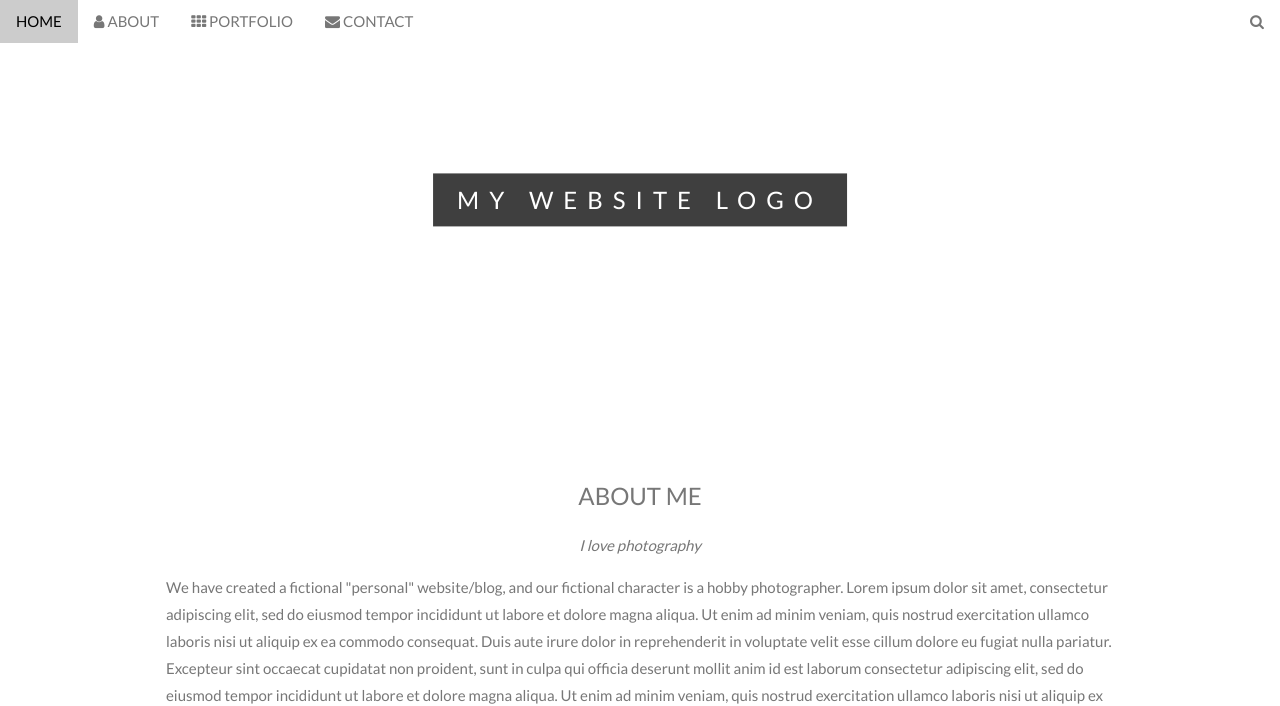
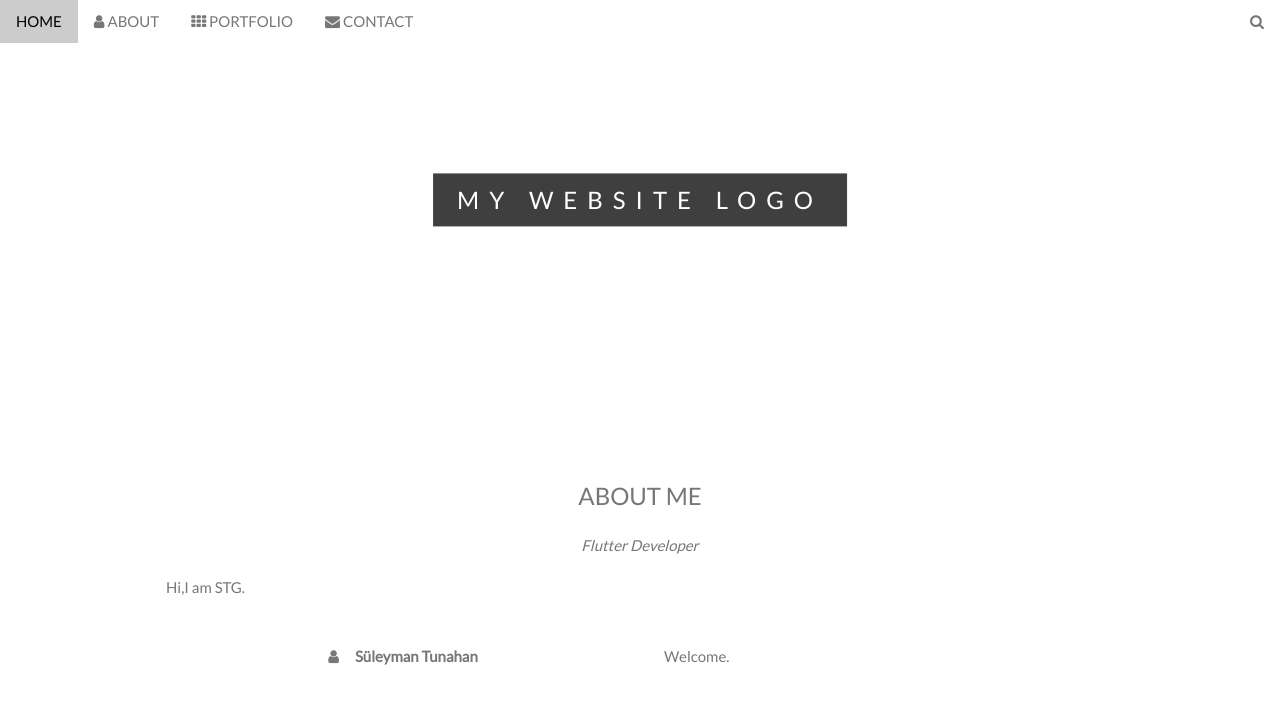
Before and after one commit to stg7x/stg7x.github.io, a plain HTML site: page index.html in a window 1280 px wide. Shown: the top 706 px of the page. Drawn offline with nearby package versions, Linux system fonts and the light colour scheme.

Commit message:
Update index.html

```diff
--- a/index.html
+++ b/index.html
@@ -87,21 +87,17 @@ body, html {
 <!-- Container (About Section) -->
 <div class="w3-content w3-container w3-padding-64" id="about">
   <h3 class="w3-center">ABOUT ME</h3>
-  <p class="w3-center"><em>I love photography</em></p>
-  <p>We have created a fictional "personal" website/blog, and our fictional character is a hobby photographer. Lorem ipsum dolor sit amet, consectetur adipiscing elit, sed do eiusmod tempor incididunt ut labore et dolore magna aliqua. Ut enim ad minim veniam,
-    quis nostrud exercitation ullamco laboris nisi ut aliquip ex ea commodo consequat. Duis aute irure dolor in reprehenderit in voluptate velit esse cillum dolore eu fugiat nulla pariatur. Excepteur sint occaecat cupidatat non proident, sunt in culpa
-    qui officia deserunt mollit anim id est laborum consectetur adipiscing elit, sed do eiusmod tempor incididunt ut labore et dolore magna aliqua. Ut enim ad minim veniam, quis nostrud exercitation ullamco laboris nisi ut aliquip ex ea commodo consequat.</p>
+  <p class="w3-center"><em>Flutter Developer</em></p>
+  <p> Hi,I am STG.</p>
   <div class="w3-row">
     <div class="w3-col m6 w3-center w3-padding-large">
-      <p><b><i class="fa fa-user w3-margin-right"></i>My Name</b></p><br>
-      <img src="/w3images/avatar_hat.jpg" class="w3-round w3-image w3-opacity w3-hover-opacity-off" alt="Photo of Me" width="500" height="333">
+      <p><b><i class="fa fa-user w3-margin-right"></i>Süleyman Tunahan</b></p><br>
+      <img src="/w3images/avatar_hat.jpg" class="w3-round w3-image w3-opacity w3-hover-opacity-off" alt="https://instagram.fsaw5-1.fna.fbcdn.net/v/t51.2885-19/s320x320/270414594_106605878498125_6994528292894914656_n.jpg?_nc_ht=instagram.fsaw5-1.fna.fbcdn.net&_nc_cat=101&_nc_ohc=WlQA58_yy8IAX-irbV1&edm=ABfd0MgBAAAA&ccb=7-4&oh=00_AT9JRtw6X9pn_dMW2Nzn8r8GFC_oQztySkZ5NYx_LdwAUA&oe=61DD3174&_nc_sid=7bff83" width="500" height="333">
     </div>
 
     <!-- Hide this text on small devices -->
     <div class="w3-col m6 w3-hide-small w3-padding-large">
-      <p>Welcome to my website. I am lorem ipsum consectetur adipiscing elit, sed do eiusmod tempor incididunt ut labore et dolore magna aliqua. Ut enim ad minim veniam, quis nostrud exercitation ullamco laboris nisi ut aliquip ex ea commodo consequat. Duis aute irure
-        dolor in reprehenderit in voluptate velit esse cillum dolore eu fugiat nulla pariatur. Excepteur sint occaecat cupidatat non proident, sunt in culpa qui officia deserunt mollit anim id est laborum consectetur adipiscing elit, sed do eiusmod tempor
-        incididunt ut labore et dolore magna aliqua. Ut enim ad minim veniam, quis nostrud exercitation ullamco laboris nisi ut aliquip ex ea commodo consequat.</p>
+      <p>Welcome.</p>
     </div>
   </div>
   <p class="w3-large w3-center w3-padding-16">Im really good at:</p>
```
